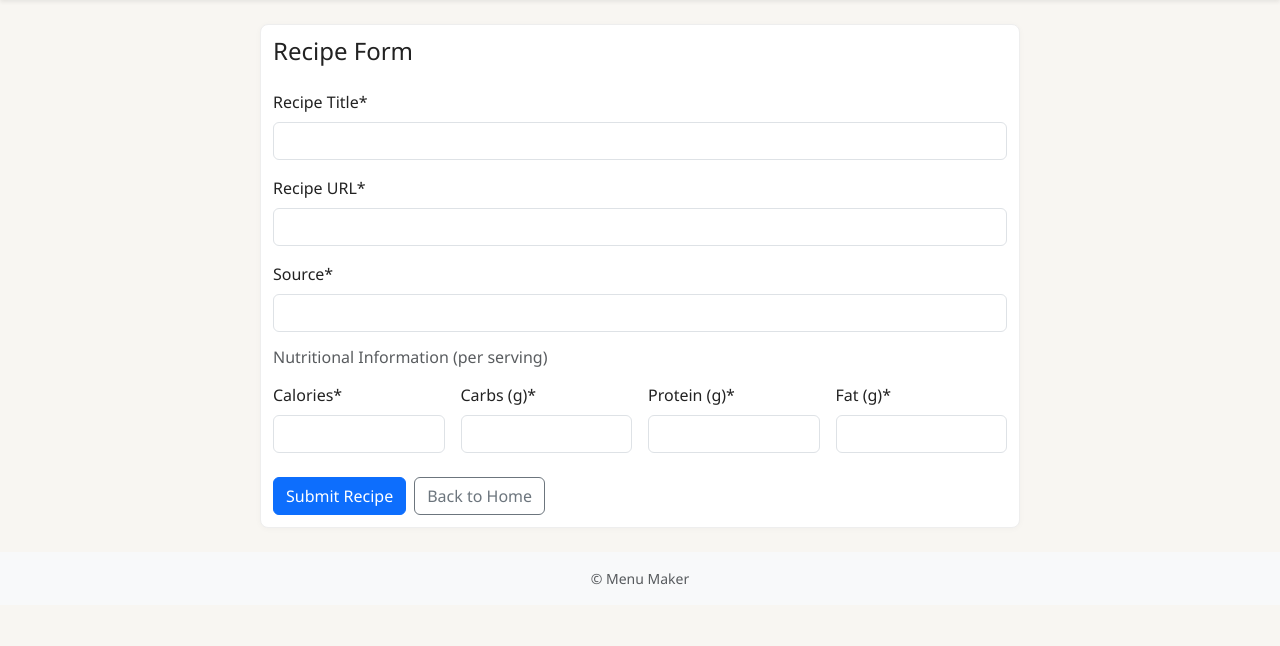
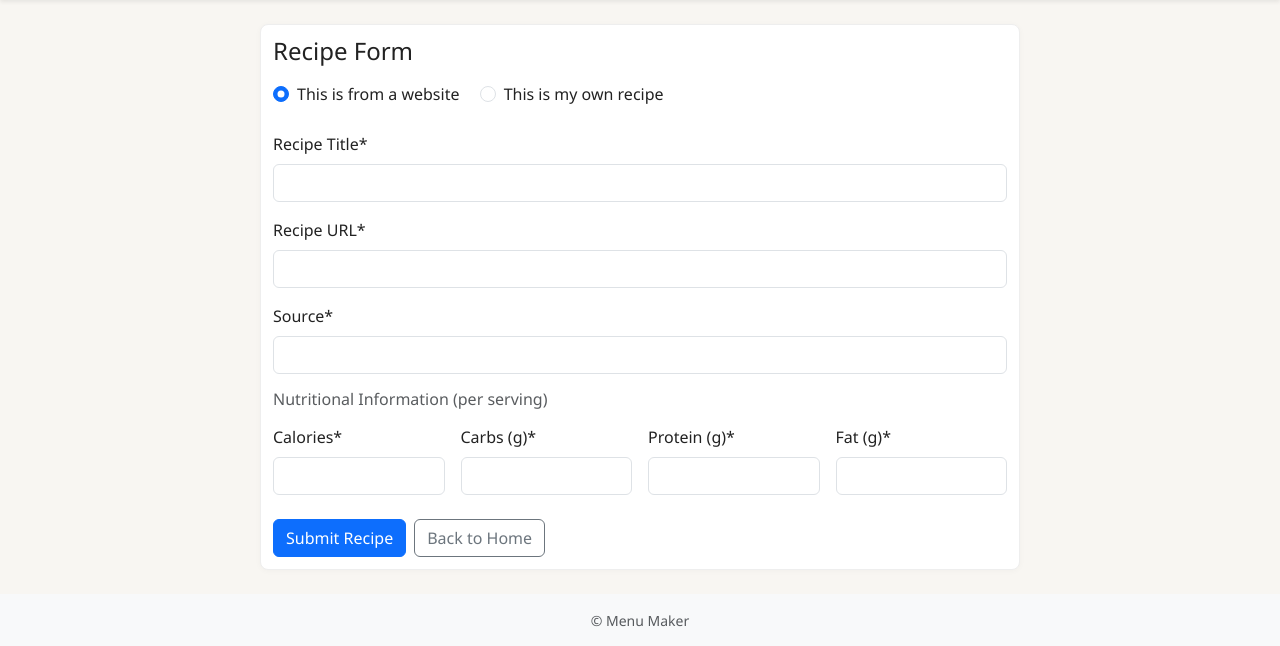
Before and after one commit to RRonacher/Menu_Maker_App, a Flask app: page /recipe/ in a window 1280 px wide. Shown: the part 56-702 px from the top of the page. Run offline with Flask 2, Linux system fonts and the light colour scheme.

Commit message:
adding custom menu creation and html formatting for custom recipe

```diff
--- a/app/recipe/routes.py
+++ b/app/recipe/routes.py
@@ -1,18 +1,55 @@
-from flask import Blueprint, render_template, request, flash, current_app, abort, redirect, url_for, session
+"""
+Recipe routes for Menu Maker App.
+"""
+from flask import Blueprint, render_template, request, flash, current_app, abort, redirect, url_for, session, jsonify
 from app.utils.recipes import submit_recipe
 from app.utils.validation import MacroValidator
+from app.database import get_database
+from app.utils import shopping
 import subprocess
 import sys
 import os
 import logging
+import json
 
 recipe_bp = Blueprint('recipe', __name__, url_prefix='/recipe')
 
+
+def get_recipe_by_id(recipe_id):
+    """Fetch a single recipe from Supabase by its PK."""
+    try:
+        db = get_database()
+        recipe = db.client.table('Recipes').select('*').eq('PK', recipe_id).execute()
+        if recipe.data and len(recipe.data) > 0:
+            return recipe.data[0]
+    except Exception as e:
+        current_app.logger.error(f"Error fetching recipe {recipe_id}: {e}")
+    return None
+
+
+def get_ingredients_for_recipe(recipe_id):
+    """Fetch ingredient rows for a recipe from Recipe_Ingredients."""
+    try:
+        db = get_database()
+        rows = db.get_ingredients_for_recipes([recipe_id])
+        return rows
+    except Exception as e:
+        current_app.logger.error(f"Error fetching ingredients for recipe {recipe_id}: {e}")
+    return []
+
+
 @recipe_bp.route('/', methods=['GET', 'POST'])
 def recipe():
+    """Recipe submission form — supports both scraped (URL) and custom (raw text) recipes."""
     if request.method == 'POST':
-        # Validate form data
-        required_fields = ['title', 'url', 'source', 'calories', 'carbs', 'protein', 'fat']
+        recipe_type = request.form.get('recipe_type', 'submitted')
+
+        # Build required fields based on recipe type
+        if recipe_type == 'custom':
+            required_fields = ['title', 'calories', 'carbs', 'protein', 'fat', 'ingredients']
+        else:
+            required_fields = ['title', 'url', 'source', 'calories', 'carbs', 'protein', 'fat']
+
         if not all(field in request.form for field in required_fields):
             flash('Please fill in all required fields.', 'error')
             session['form_data'] = dict(request.form)
@@ -33,15 +70,23 @@ def recipe():
             session['form_data'] = dict(request.form)
             return redirect(url_for('recipe.recipe'))
 
+        # Save form data into session BEFORE calling submit_recipe so it's
+        # always preserved on redirect if the save fails or is rolled back.
+        session['form_data'] = dict(request.form)
+
         try:
             success = submit_recipe()
             if success:
                 flash('Recipe successfully added to the database!', 'success')
+                # If the recipe was submitted by another tab or repeated
+                # submission, form_data may have been popped already, but
+                # it's safe to pop again.
+                session.pop('form_data', None)
             else:
-                flash('Failed to save recipe. Please try again.', 'error')
+                flash('Failed to save recipe. Please check your input and try again.', 'error')
+                return redirect(url_for('recipe.recipe'))
         except ValueError:
             flash('Please enter valid numbers for nutritional values.', 'error')
-            session['form_data'] = dict(request.form)
             return redirect(url_for('recipe.recipe'))
 
         # Redirect to GET to prevent form resubmission on refresh
@@ -51,6 +96,183 @@ def recipe():
     form_data = session.pop('form_data', None)
     return render_template('recipe.html', form_data=form_data)
 
+
+@recipe_bp.route('/view/<path:recipe_id>')
+def view_recipe(recipe_id):
+    """Display a single recipe's detail page — used for custom (URL-less) recipes."""
+    recipe = get_recipe_by_id(recipe_id)
+    if not recipe:
+        abort(404)
+
+    # Gather nutrition info
+    nutrition = {
+        'calories': recipe.get('calories', 0),
+        'carbs': recipe.get('carbs', 0),
+        'protein': recipe.get('protein', 0),
+        'fat': recipe.get('fat', 0)
+    }
+
+    # Gather ingredients from Recipe_Ingredients table
+    ingredient_rows = get_ingredients_for_recipe(recipe_id)
+
+    # Build display-friendly ingredient list
+    ingredients = []
+    for row in ingredient_rows:
+        raw = row.get('raw_text', '')
+        canonical = row.get('canonical_text', '')
+        qty = row.get('quantity', '')
+        unit = row.get('unit', '')
+        if qty and unit:
+            display = f"{qty} {unit} {canonical}" if canonical else f"{qty} {unit} {raw}"
+        elif qty:
+            display = f"{qty} {canonical}" if canonical else f"{qty} {raw}"
+        else:
+            display = canonical if canonical else raw
+        ingredients.append(display)
+
+    instructions = recipe.get('instructions', '')
+    recipe_type = recipe.get('recipe_type', 'scraped')
+
+    return render_template(
+        'recipe_view.html',
+        recipe=recipe,
+        nutrition=nutrition,
+        ingredients=ingredients,
+        instructions=instructions,
+        recipe_type=recipe_type,
+        recipe_id=recipe_id
+    )
+
+
+@recipe_bp.route('/edit/<path:recipe_id>', methods=['GET', 'POST'])
+def edit_recipe(recipe_id):
+    """Edit a custom recipe — only for recipe_type='custom'."""
+    recipe = get_recipe_by_id(recipe_id)
+    if not recipe:
+        abort(404)
+
+    if recipe.get('recipe_type') != 'custom':
+        flash('Only custom recipes can be edited directly.', 'error')
+        return redirect(url_for('recipe.view_recipe', recipe_id=recipe_id))
+
+    if request.method == 'POST':
+        # Collect form data for update
+        title = request.form.get('title', recipe.get('title'))
+        calories = request.form.get('calories', recipe.get('calories'))
+        carbs = request.form.get('carbs', recipe.get('carbs'))
+        protein = request.form.get('protein', recipe.get('protein'))
+        fat = request.form.get('fat', recipe.get('fat'))
+        ingredients_raw = request.form.get('ingredients', '')
+        instructions = request.form.get('instructions', '')
+
+        # Validate macros
+        validation_result = MacroValidator.validate_macros(calories, protein, fat, carbs)
+        if not validation_result['valid']:
+            errors = MacroValidator.get_validation_errors(validation_result)
+            for error in errors:
+                flash(error, 'error')
+            return render_template(
+                'recipe_edit.html',
+                recipe=recipe,
+                ingredients_raw=ingredients_raw,
+                instructions=instructions
+            )
+
+        try:
+            db = get_database()
+            update_data = {
+                'title': title,
+                'calories': int(calories),
+                'carbs': float(carbs),
+                'protein': float(protein),
+                'fat': float(fat),
+                'instructions': instructions,
+                'ingredients_raw_text': ingredients_raw
+            }
+            db.client.table('Recipes').update(update_data).eq('PK', recipe_id).execute()
+
+            # Re-parse and re-insert ingredients
+            ingredient_rows = shopping.parse_raw_ingredients(ingredients_raw)
+            if ingredient_rows:
+                # Delete old ingredients first
+                db.client.table('Recipe_Ingredients').delete().eq('recipe_id', recipe_id).execute()
+                # Insert new ones
+                db.add_recipe_ingredients(recipe_id, ingredient_rows)
+                db.mark_recipe_ingredients_parsed(recipe_id, True)
+            else:
+                flash('Warning: No valid ingredients could be parsed from your input.', 'error')
+                return render_template(
+                    'recipe_edit.html',
+                    recipe=recipe,
+                    ingredients_raw=ingredients_raw,
+                    instructions=instructions
+                )
+
+            flash('Recipe updated successfully!', 'success')
+            return redirect(url_for('recipe.view_recipe', recipe_id=recipe_id))
+        except Exception as e:
+            current_app.logger.error(f"Error updating recipe {recipe_id}: {e}")
+            flash('Failed to update recipe. Please try again.', 'error')
+
+    # GET request — prepopulate form
+    ingredient_rows = get_ingredients_for_recipe(recipe_id)
+    raw_lines = recipe.get('ingredients_raw_text', '')
+    if not raw_lines and ingredient_rows:
+        raw_lines = '\n'.join(row.get('raw_text', '') for row in ingredient_rows)
+    instructions = recipe.get('instructions', '')
+
+    return render_template(
+        'recipe_edit.html',
+        recipe=recipe,
+        ingredients_raw=raw_lines,
+        instructions=instructions
+    )
+
+
+@recipe_bp.route('/delete/<path:recipe_id>', methods=['POST'])
+def delete_recipe(recipe_id):
+    """Delete a custom recipe and its associated ingredients."""
+    recipe = get_recipe_by_id(recipe_id)
+    if not recipe:
+        abort(404)
+
+    if recipe.get('recipe_type') != 'custom':
+        flash('Only custom recipes can be deleted.', 'error')
+        return redirect(url_for('menu.menu'))
+
+    try:
+        db = get_database()
+        # Delete associated ingredients first
+        db.client.table('Recipe_Ingredients').delete().eq('recipe_id', recipe_id).execute()
+        # Delete the recipe
+        db.client.table('Recipes').delete().eq('PK', recipe_id).execute()
+        flash('Recipe deleted successfully.', 'success')
+    except Exception as e:
+        current_app.logger.error(f"Error deleting recipe {recipe_id}: {e}")
+        flash('Failed to delete recipe. Please try again.', 'error')
+
+    return redirect(url_for('menu.menu'))
+
+
+@recipe_bp.route('/validate_ingredients', methods=['POST'])
+def validate_ingredients():
+    """API endpoint to validate raw ingredient text without saving.
+
+    Returns JSON with success/error info for client-side validation.
+    """
+    raw_text = request.form.get('ingredients', '')
+    if not raw_text.strip():
+        return jsonify({'valid': False, 'error': 'Please enter at least one ingredient.'})
+
+    rows = shopping.parse_raw_ingredients(raw_text)
+    if not rows:
+        return jsonify({
+            'valid': False,
+            'error': "We couldn't parse any ingredients from your list. "
+                     "Please format one ingredient per line (e.g., '1 cup flour')."
+        })
+
+    return jsonify({'valid': True, 'count': len(rows)})
 
 
 @recipe_bp.route('/import', methods=['POST'])
--- a/app/templates/recipe.html
+++ b/app/templates/recipe.html
@@ -5,12 +5,30 @@
 {% block content %}
   <div class="card-soft mx-auto" style="max-width:760px;">
     <h2 class="h4">Recipe Form</h2>
+
+    <!-- Recipe type toggle -->
+    {% set selected_type = form_data.recipe_type if form_data else 'submitted' %}
+    <div class="mb-3 mt-3">
+      <div class="form-check form-check-inline">
+        <input class="form-check-input" type="radio" name="recipe_type_selector" id="typeScraped" value="scraped" {{ 'checked' if selected_type != 'custom' else '' }}>
+        <label class="form-check-label" for="typeScraped">This is from a website</label>
+      </div>
+      <div class="form-check form-check-inline">
+        <input class="form-check-input" type="radio" name="recipe_type_selector" id="typeCustom" value="custom" {{ 'checked' if selected_type == 'custom' else '' }}>
+        <label class="form-check-label" for="typeCustom">This is my own recipe</label>
+      </div>
+    </div>
+
     <form method="post" class="mt-4" autocomplete="off">
+      <input type="hidden" name="recipe_type" id="recipeTypeInput" value="submitted">
+
       <div class="mb-3">
         <label for="title" class="form-label">Recipe Title*</label>
         <input type="text" class="form-control" id="title" name="title" value="{{ form_data.title if form_data else '' }}" required>
       </div>
 
+      <!-- Scraped mode fields -->
+      <div id="scrapedFields">
         <div class="mb-3">
           <label for="url" class="form-label">Recipe URL*</label>
           <input type="url" class="form-control" id="url" name="url" value="{{ form_data.url if form_data else '' }}" required>
@@ -19,6 +37,24 @@
         <div class="mb-3">
           <label for="source" class="form-label">Source*</label>
           <input type="text" class="form-control" id="source" name="source" value="{{ form_data.source if form_data else '' }}" required>
+        </div>
+      </div>
+
+      <!-- Custom mode fields (hidden by default) -->
+      <div id="customFields" style="display:none;">
+        <div class="mb-3">
+          <label for="ingredients" class="form-label">Ingredients*</label>
+          <textarea class="form-control" id="ingredients" name="ingredients" rows="8" placeholder="1 cup flour&#10;2 tbsp olive oil&#10;1 clove garlic, minced&#10;Salt to taste">{{ form_data.ingredients if form_data else '' }}</textarea>
+          <div class="form-text text-muted mt-1">
+            <small>Enter ingredients for <strong>1 serving</strong>, one per line. We'll scale automatically.</small>
+          </div>
+          <div id="ingredientValidation" class="mt-1" style="display:none;"></div>
+        </div>
+
+        <div class="mb-3">
+          <label for="instructions" class="form-label">Instructions <span class="text-muted">(optional)</span></label>
+          <textarea class="form-control" id="instructions" name="instructions" rows="6" placeholder="1. Preheat oven to 350°F...">{{ form_data.instructions if form_data else '' }}</textarea>
+        </div>
       </div>
 
       <h6 class="text-muted mb-3">Nutritional Information (per serving)</h6>
@@ -52,15 +88,64 @@
   </div>
 
   <script>
+    // Recipe type toggle
+    const typeScraped = document.getElementById('typeScraped');
+    const typeCustom = document.getElementById('typeCustom');
+    const recipeTypeInput = document.getElementById('recipeTypeInput');
+    const scrapedFields = document.getElementById('scrapedFields');
+    const customFields = document.getElementById('customFields');
+
+    function toggleRecipeType() {
+      if (typeCustom.checked) {
+        recipeTypeInput.value = 'custom';
+        scrapedFields.style.display = 'none';
+        customFields.style.display = 'block';
+        // Remove required from scraped fields
+        document.getElementById('url').required = false;
+        document.getElementById('source').required = false;
+      } else {
+        recipeTypeInput.value = 'submitted';
+        scrapedFields.style.display = 'block';
+        customFields.style.display = 'none';
+        // Re-add required to scraped fields
+        document.getElementById('url').required = true;
+        document.getElementById('source').required = true;
+      }
+    }
+
+    typeScraped.addEventListener('change', toggleRecipeType);
+    typeCustom.addEventListener('change', toggleRecipeType);
+
+    // Initialize based on pre-checked state
+    toggleRecipeType();
+
     // Basic client-side validation
     const form = document.querySelector('form');
     const submitBtn = document.getElementById('submitBtn');
 
-    form.addEventListener('submit', function(e) {
+    // Client-side ingredient validation for custom recipes
+    async function validateIngredients(rawText) {
+      if (!rawText.trim()) return { valid: false, error: 'Please enter at least one ingredient.' };
+
+      try {
+        const formData = new FormData();
+        formData.append('ingredients', rawText);
+        const response = await fetch('{{ url_for("recipe.validate_ingredients") }}', {
+          method: 'POST',
+          body: formData
+        });
+        return await response.json();
+      } catch (e) {
+        return { valid: false, error: 'Could not validate ingredients. Please try again.' };
+      }
+    }
+
+    form.addEventListener('submit', async function(e) {
       // Disable submit button immediately to prevent double-submission
       submitBtn.disabled = true;
       submitBtn.textContent = 'Submitting...';
 
+      const isCustom = typeCustom.checked;
       const intFields = ['calories'];
       const floatFields = ['carbs', 'protein', 'fat'];
       let valid = true;
@@ -81,6 +166,8 @@
         }
       });
 
+      if (!isCustom) {
+        // Validate URL for scraped mode
         let url = document.getElementById('url').value.trim();
         // Add https:// if no protocol is specified
         if (!/^https?:\/\//i.test(url)) {
@@ -93,6 +180,37 @@
         } catch {
           valid = false;
           alert('Please enter a valid URL (e.g., www.example.com or https://example.com)');
+        }
+      } else {
+        // Validate ingredients for custom mode
+        const ingredients = document.getElementById('ingredients').value.trim();
+        if (!ingredients) {
+          valid = false;
+          alert('Please enter at least one ingredient.');
+        } else {
+          // Quick client-side check: at least one non-empty line
+          const lines = ingredients.split('\n').filter(l => l.trim());
+          if (lines.length === 0) {
+            valid = false;
+            alert('Please enter at least one ingredient.');
+          } else {
+            // Server-side validation via AJAX
+            const validation = await validateIngredients(ingredients);
+            const validationEl = document.getElementById('ingredientValidation');
+            if (!validation.valid) {
+              valid = false;
+              validationEl.style.display = 'block';
+              validationEl.className = 'alert alert-danger mt-1 py-2 small';
+              validationEl.textContent = validation.error;
+              submitBtn.disabled = false;
+              submitBtn.textContent = 'Submit Recipe';
+              e.preventDefault();
+              return;
+            } else {
+              validationEl.style.display = 'none';
+            }
+          }
+        }
       }
 
       if (valid) {
```
Also changed, not shown: app/menu/routes.py (+16 -2 lines), app/templates/menu.html (+11 -2 lines), app/templates/recipe_edit.html (added, +132 -0 lines), app/templates/recipe_view.html (added, +131 -0 lines), app/utils/recipes.py (+49 -8 lines), app/utils/shopping.py (+11 -0 lines). Lines whose indentation alone changed are shown as unchanged.
